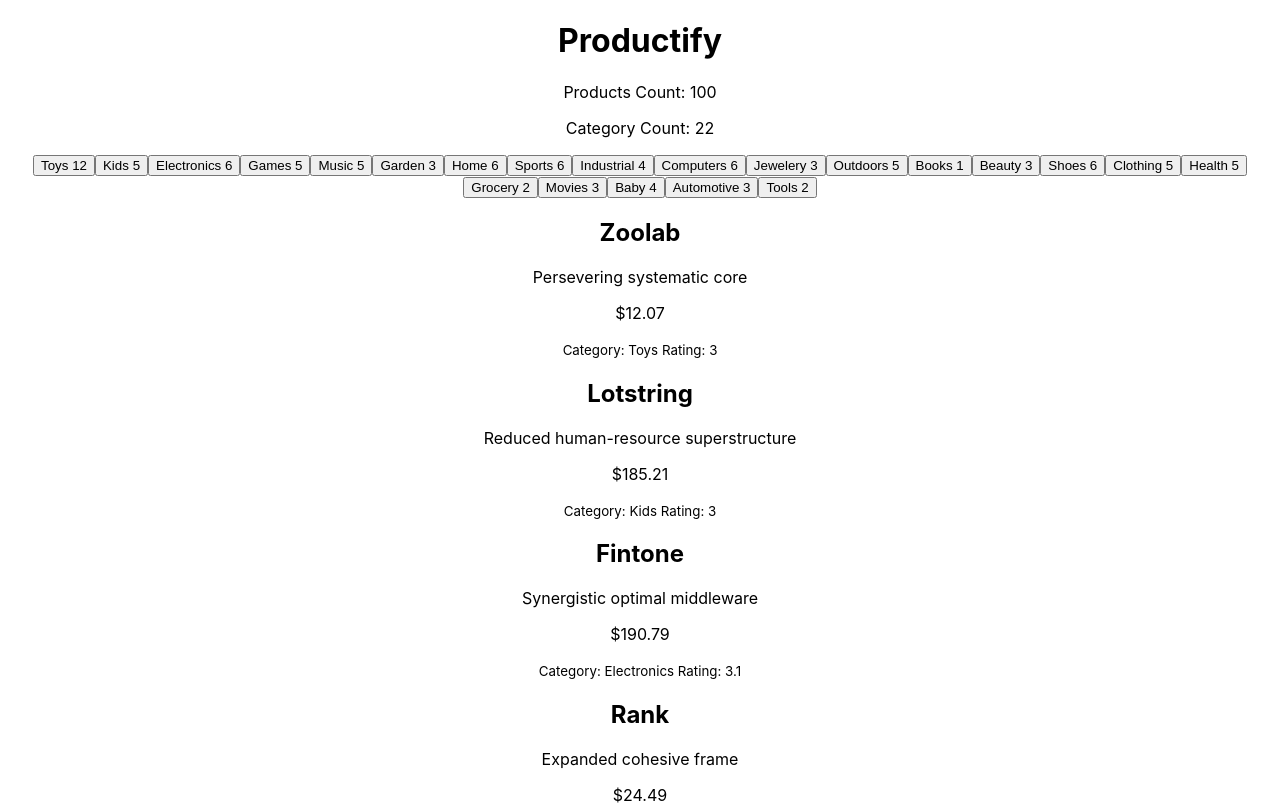
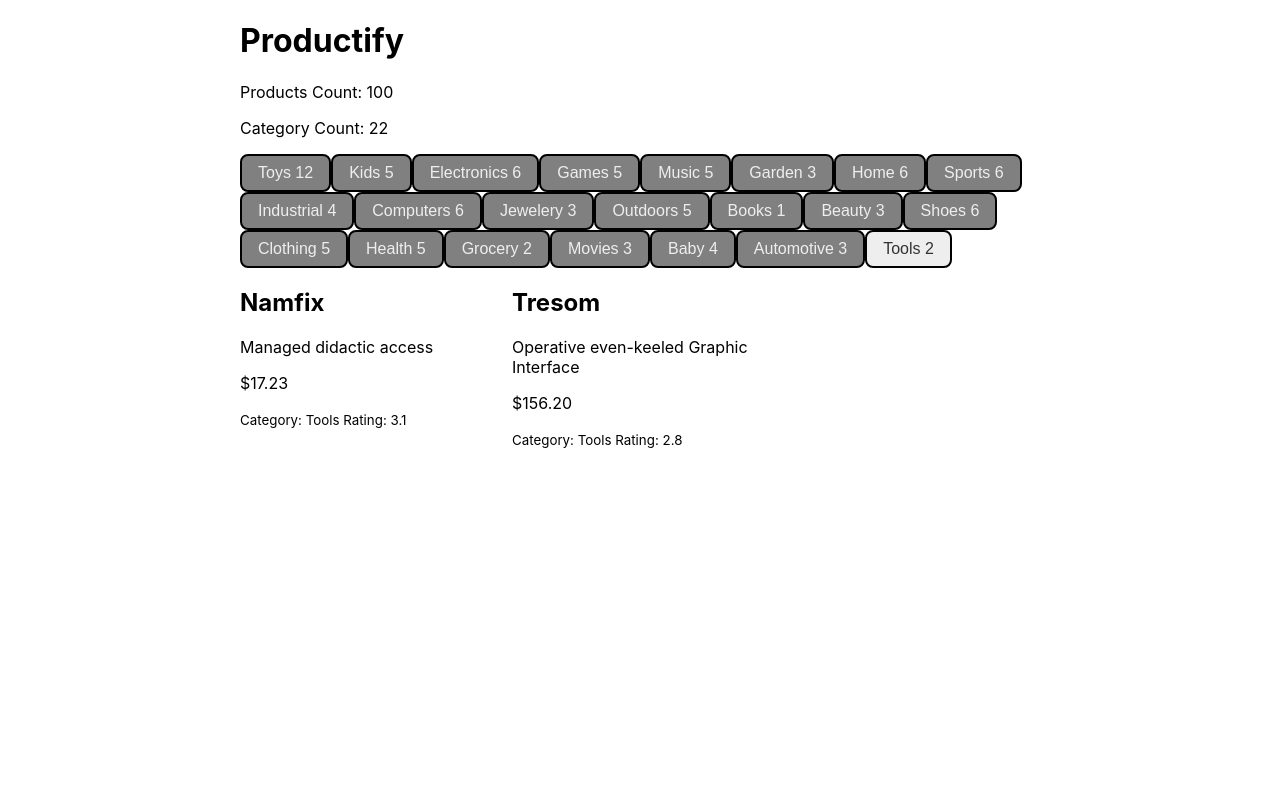
Before and after one commit to fibeep/SPA-FEW2.3-HWK1, a React (Create React App) app in the folder react-product-list/: page / in a window 1280 px wide. Shown: the top 805 px of the page. Built offline with nearby package versions, Linux system fonts and the light colour scheme.

Commit message:
buttons set categories

```diff
--- a/react-product-list/src/App.css
+++ b/react-product-list/src/App.css
@@ -1,38 +1,5 @@
 .App {
-  text-align: center;
+  max-width: 800px;
+  margin: auto;
+
 }
-
-.App-logo {
-  height: 40vmin;
-  pointer-events: none;
-}
-
-@media (prefers-reduced-motion: no-preference) {
-  .App-logo {
-    animation: App-logo-spin infinite 20s linear;
-  }
-}
-
-.App-header {
-  background-color: #282c34;
-  min-height: 100vh;
-  display: flex;
-  flex-direction: column;
-  align-items: center;
-  justify-content: center;
-  font-size: calc(10px + 2vmin);
-  color: white;
-}
-
-.App-link {
-  color: #61dafb;
-}
-
-@keyframes App-logo-spin {
-  from {
-    transform: rotate(0deg);
-  }
-  to {
-    transform: rotate(360deg);
-  }
-}
--- a/react-product-list/src/App.js
+++ b/react-product-list/src/App.js
@@ -1,6 +1,12 @@
 import logo from './logo.svg';
 import './App.css';
 import data, {allCategories, uniqueCategories, categoriesAndCount, catsAndCounts} from './data'
+import ProductList from './components/ProductList'
+import CategoryList from './components/CategoryList'
+import Header from './components/Header'
+import {useState} from 'react'
+
+
 
 // console.log(data)
 // console.log(allCategories)
@@ -8,36 +14,24 @@ import data, {allCategories, uniqueCategories, categoriesAndCount, catsAndCounts
 //console.log(catsAndCounts)
 
 function App() {
+
+  const [category, setCategory] = useState('Tools')
+
+
   return (
     <div className="App">
-      <h1>Productify</h1>
-      <p>Products Count: {data.length}</p>
-      <p>Category Count: {uniqueCategories.length}</p>
-      <div>
-        {catsAndCounts.map((obj) => {
-          return (
-            <button>
-              {obj.name}
-              <span> {obj.count} </span>
-            </button>
-          );
-        })}
-      </div>
+      <Header
+        title="Productify"
+        productCount={data.length}
+        categoryCount={uniqueCategories.length}
+      />
 
-      <div>
-        {data.map((obj) => {
-          return(
-            <div>
-              <h2>{obj.name}</h2>
-              <p>{obj.description}</p>
-              <p>{obj.price}</p>
-              <small>Category: {obj.category} Rating: {obj.rating}</small>
-            </div>
-          )
-        })}
+      <CategoryList
+      category={category}
+      onClick={ (newCategory) => {setCategory(newCategory)} }
+      />
 
-
-      </div>
+      <ProductList category={category} />
     </div>
   );
 }
--- /dev/null
+++ b/react-product-list/src/components/CategoryList.css
@@ -0,0 +1,21 @@
+.CategoryList {
+    display: flex;
+    flex-wrap: wrap;
+}
+
+.CategoryList > button {
+    font-size: 1rem;
+    padding: 0.5rem 1rem;
+    border: 2px solid;
+    border-color: black;
+    border-radius: 0.5rem;
+    background-color: grey;
+    color: #eee;
+}
+
+button.selected {
+
+    background-color: #eee;
+    color: #333;
+
+}
--- /dev/null
+++ b/react-product-list/src/components/CategoryList.js
@@ -0,0 +1,28 @@
+import {catsAndCounts} from '../data'
+import './CategoryList.css'
+
+function CategoryList(props) {
+
+  const {category, onClick} = props
+
+    return (
+      <div className="CategoryList">
+        {catsAndCounts.map((obj) => {
+
+          const className = obj.name == category ? 'selected' : ''
+
+          return (
+            <button
+            className={className}
+            onClick={() => {onClick(obj.name)}}
+            >
+              {obj.name}
+              <span> {obj.count} </span>
+            </button>
+          );
+        })}
+      </div>
+    );
+}
+
+export default CategoryList
--- /dev/null
+++ b/react-product-list/src/components/Header.js
@@ -0,0 +1,23 @@
+// import data, {
+//   allCategories,
+//   uniqueCategories,
+//   categoriesAndCount,
+//   catsAndCounts,
+// } from "../data";
+
+import './Header.css'
+
+function Header(props) {
+
+
+
+    return (
+      <div className="Header">
+        <h1>{props.title}</h1>
+        <p>Products Count: {props.productCount}</p>
+        <p>Category Count: {props.categoryCount}</p>
+      </div>
+    );
+}
+
+export default Header
--- /dev/null
+++ b/react-product-list/src/components/ProductList.css
@@ -0,0 +1,5 @@
+.ProductList {
+    display: grid;
+    grid-template-columns: 1fr 1fr 1fr;
+    grid-gap: 1rem;
+}
--- /dev/null
+++ b/react-product-list/src/components/ProductList.js
@@ -0,0 +1,26 @@
+import data from '../data'
+import './ProductList.css'
+
+function ProductList(props){
+    const {category} = props
+
+
+    return (
+      <div className="ProductList">
+        {data.filter((obj) => obj.category=== category).map((obj) => {
+          return (
+            <div>
+              <h2>{obj.name}</h2>
+              <p>{obj.description}</p>
+              <p>{obj.price}</p>
+              <small>
+                Category: {obj.category} Rating: {obj.rating}
+              </small>
+            </div>
+          );
+        })}
+      </div>
+    );
+}
+
+export default ProductList
```
Also changed, not shown: react-product-list/src/components/Header.css (added).
